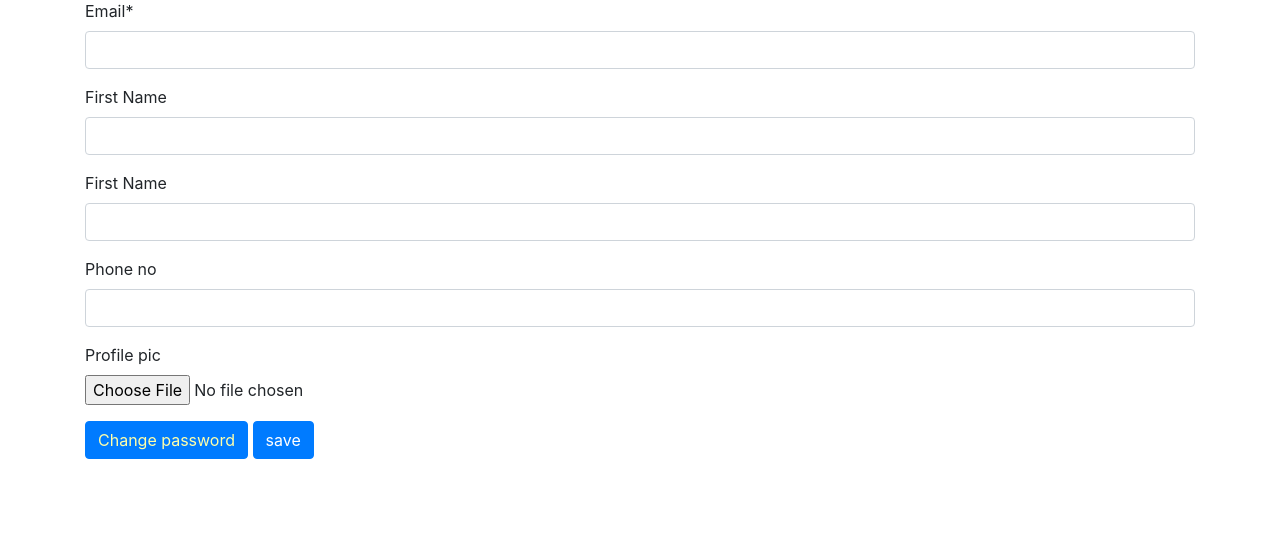
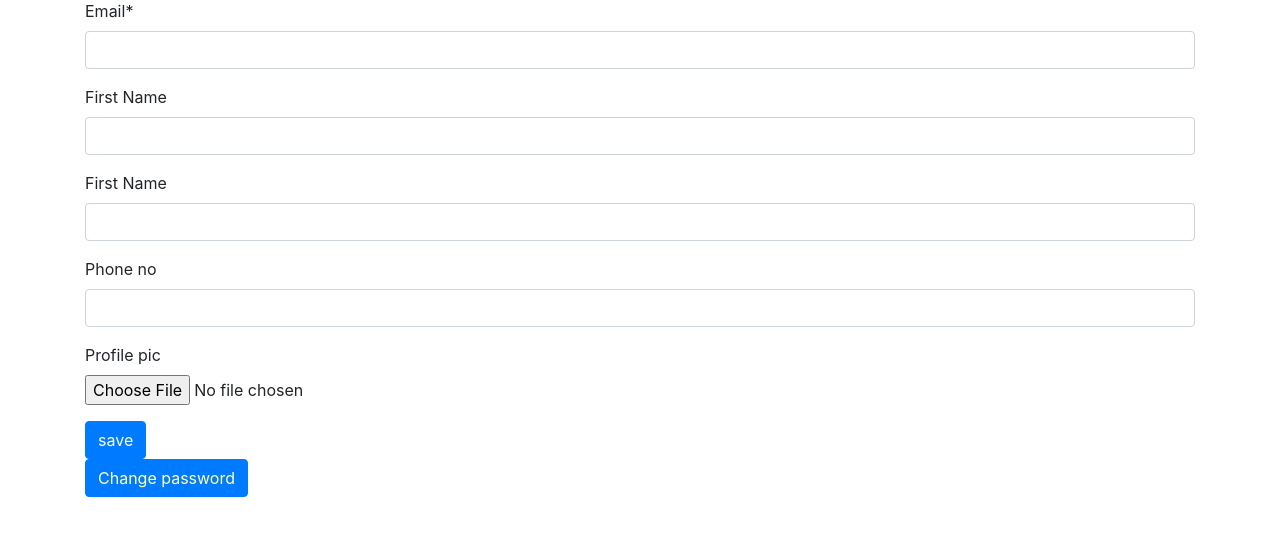
Before and after one commit to anashfire0/quark, a Django app: page /users/profile/edit/ in a window 1280 px wide. Shown: the part 57-593 px from the top of the page. Run offline with Django 3.2, Linux system fonts and the light colour scheme; the visitor is signed in with stand-in values (Sample User, id 1); data comes from the database, SQL or seed files in the repository; parts of the project's set-up code (start-up, migrations or seed data) failed here and were passed over; some libraries are stand-ins or nearby versions.

Commit message:
rest framework att 1

```diff
--- a/quark/settings/local.py
+++ b/quark/settings/local.py
@@ -152,5 +152,5 @@ EMAIL_USE_TLS = True
 #celery stuff
 CELERY_BROKER_URL = 'amqp://localhost'
 
-#crispy stuff
+#django crispy forms
 CRISPY_TEMPLATE_PACK = 'bootstrap4'
--- a/reminder/forms.py
+++ b/reminder/forms.py
@@ -4,6 +4,7 @@ from datetime import datetime
 from .models import Reminder
 from django.urls import reverse_lazy
 from .utils import DateCleanMixin, SlugDateTimeCleanMixin
+from django.core.exceptions import ValidationError
 
 
 class DateInput(forms.DateInput):
--- a/templates/quark_base.html
+++ b/templates/quark_base.html
@@ -6,7 +6,7 @@
 	<meta name="viewport" content="width=device-width, initial-scale=1">
 	<link rel="stylesheet" href="{% static 'bootstrap/bootstrap.min.css' %}">
 	<link rel="stylesheet" href="https://use.fontawesome.com/releases/v5.0.13/css/all.css" integrity="sha384-DNOHZ68U8hZfKXOrtjWvjxusGo9WQnrNx2sqG0tfsghAvtVlRW3tvkXWZh58N9jp" crossorigin="anonymous">
-	<link rel="icon" href="{% static 'fevicon.png' %}" />
+	<link rel="shortcut icon" type="image/png" href="{% static 'python.png' %}" />
 	<title>
 			{% block title %}
 				Quark
@@ -22,11 +22,13 @@
 	  </button>
 	  <div class="collapse navbar-collapse" id="navbarNav">
 	    <ul class="navbar-nav">
-				<li class="nav-item">
-					<span class="nav-link">
-						Hi, {{ user.username }}
-					</span>
-			  </li>
+    		{% if user.is_authenticated %}
+					<li class="nav-item">
+						<span class="nav-link">
+							Hi, {{ user.username }}
+						</span>
+				  </li>
+			  {% endif %}
 	      <li class="nav-item">
 	        <a class="nav-link" href="{% url 'home' %}">Home </a>
 	      </li>
--- a/users/forms.py
+++ b/users/forms.py
@@ -1,6 +1,7 @@
 from django import forms
 from django.contrib.auth.forms import UserCreationForm, UserChangeForm
 from .models import CustomUser, Profile
+from django.core.exceptions import ValidationError
 from PIL import Image
 
 
@@ -12,6 +13,13 @@ class CustomUserCreationForm(UserCreationForm):
 
     def clean_username(self):
         return self.cleaned_data['username'].lower()
+
+    def clean_email(self):
+        try:
+            self.Meta.model.objects.get(email__iexact=self.cleaned_data['email'])
+            raise ValidationError('The email is already registered')
+        except self.Meta.model.DoesNotExist:
+            return self.cleaned_data['email']
 
 
 class CustomUserChangeForm(UserChangeForm):
--- a/users/templates/users/profile/profile_create.html
+++ b/users/templates/users/profile/profile_create.html
@@ -9,11 +9,11 @@
 	<form action="" method="post" enctype="multipart/form-data">
 		{% csrf_token %}
 		{{ form|crispy }}
-			<button class="btn btn-primary">
+		<button class="btn btn-primary"  type="submit">save</button>
+		</form>
+			<button style="display:inline" class="btn btn-primary">
 					<a style="color:#ffa;" href="{% url 'users:password_change' %}">Change password</a>
 		</button>
-		<button class="btn btn-primary"  type="submit">save</button>
-		</form>
 	{% for message in messages %}
 		<p>{{ message }}</p>
 	{% endfor %}
```
